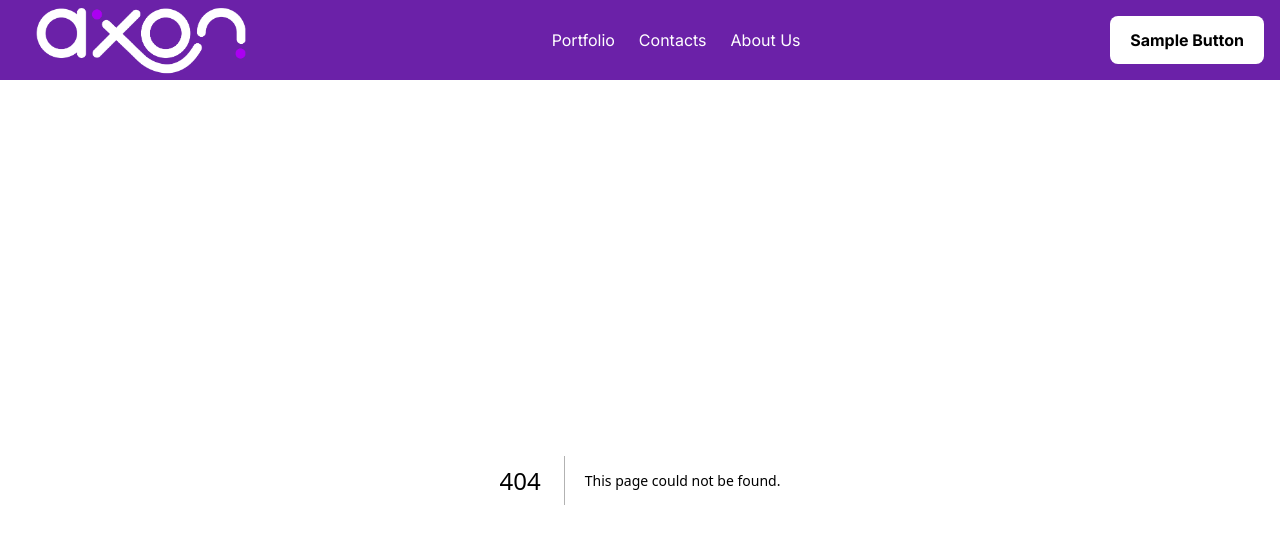
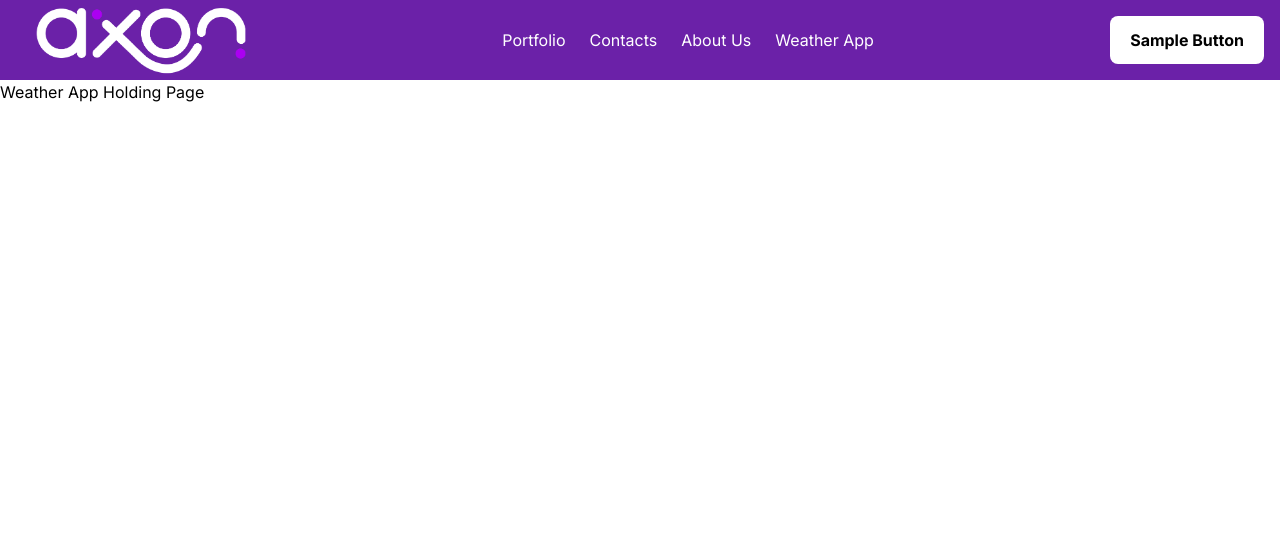
Before and after one commit to thedanturner/nextjsapp, a Next.js app: page /weatherapp in a window 1280 px wide. Before the commit this address had no page. Shown: the top 544 px of the page. Built offline with nearby package versions, Linux system fonts and the light colour scheme.

Commit message:
added additional page

```diff
--- /dev/null
+++ b/app/weatherapp/page.tsx
@@ -0,0 +1,12 @@
+import { Metadata } from "next";
+
+export const metadata:Metadata = {
+  title: 'WeatherApp',
+};
+
+const weatherapp = () => {
+  return <div>Weather App Holding Page</div>;
+};
+
+
+export default weatherapp;
--- a/components/navigation/navbar/index.tsx
+++ b/components/navigation/navbar/index.tsx
@@ -44,9 +44,9 @@ const Navbar = ({ toggle }: { toggle: () => void }) => {
                 </Link>
               </li>
               <li>
-                {/* <Link href="newpage">
-                  <p>New Page</p>
-                </Link> */}
+                <Link href="weatherapp">
+                  <p>Weather App</p>
+                </Link>
               </li>
             </ul>
             <div className="hidden md:block">
--- a/components/navigation/sidebar/index.tsx
+++ b/components/navigation/sidebar/index.tsx
@@ -48,7 +48,7 @@ const Sidebar = ({
             </Link>
           </li>
           <li>
-            <Link href="/newpage" onClick={toggle}>
+            <Link href="/weatherapp" onClick={toggle}>
               <p>New Page</p>
             </Link>
           </li>
```
